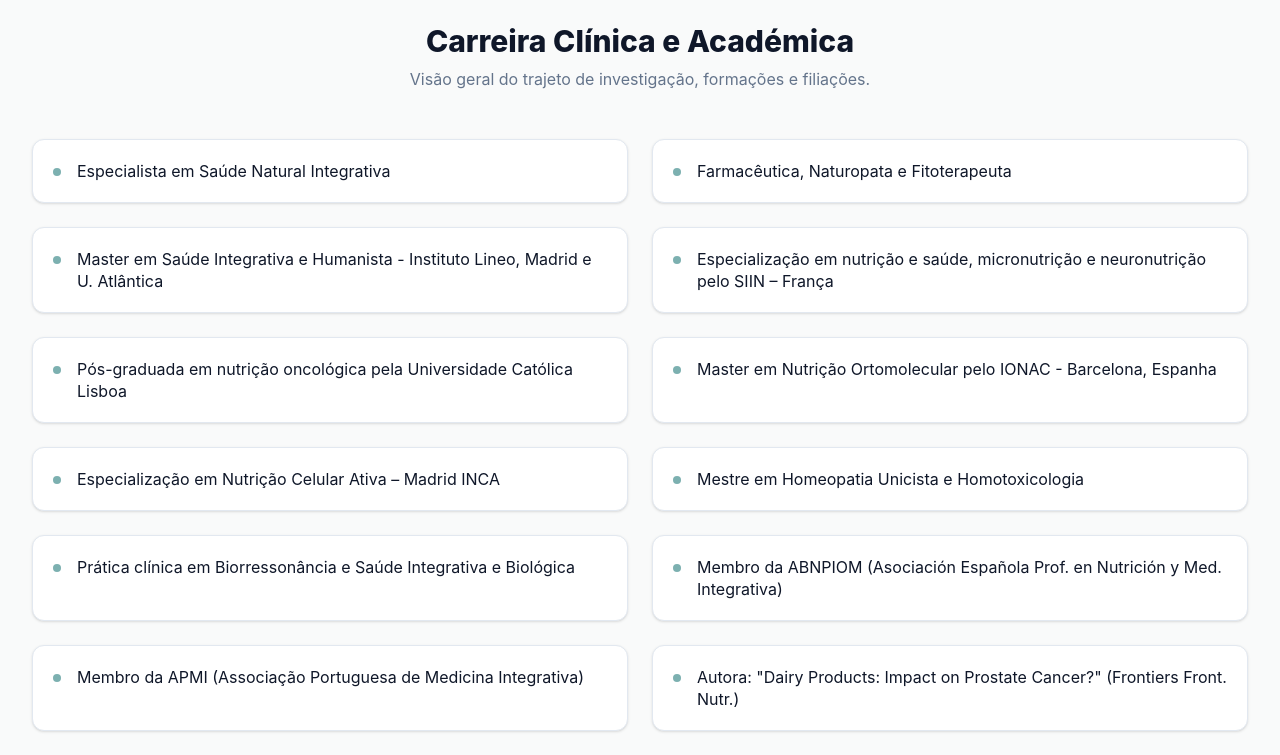
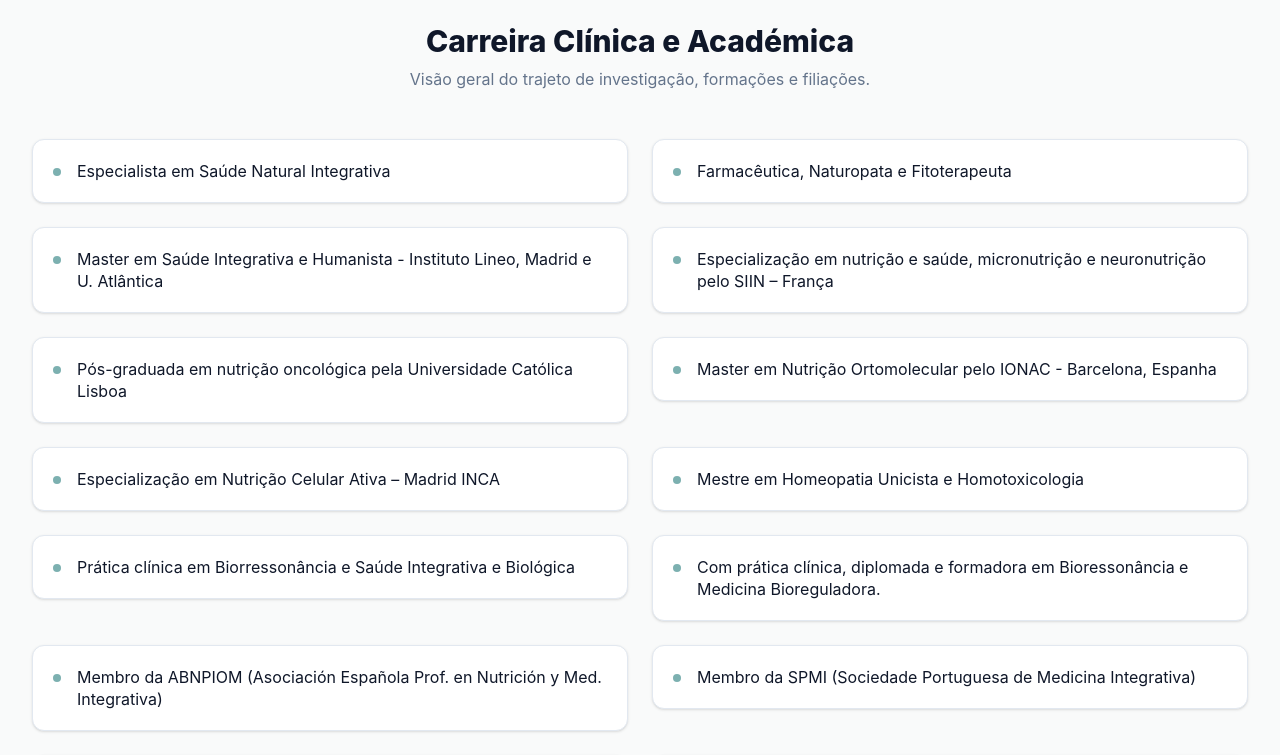
Before and after one commit to layoutdev-pt/Dra.Vasconcelos, a React (Vite) app: page /sobre in a window 1280 px wide. Shown: the part 5280-6035 px from the top of the page. Built offline with nearby package versions, Linux system fonts and the light colour scheme; no server answers; the database is empty.

Commit message:
Alteracoes em About

```diff
--- a/src/sections/about/AuthorityMetrics.tsx
+++ b/src/sections/about/AuthorityMetrics.tsx
@@ -78,7 +78,8 @@ export const AuthorityMetrics: React.FC = () => {
               </p>
             </div>
 
-            <div className="grid grid-cols-1 md:grid-cols-2 gap-4 lg:gap-6">
+            {/* O SEGREDO ESTÁ AQUI: Adicionado "items-start" para evitar que os cartões estiquem */}
+            <div className="grid grid-cols-1 md:grid-cols-2 gap-4 lg:gap-6 items-start">
               {[
                 "Especialista em Saúde Natural Integrativa",
                 "Farmacêutica, Naturopata e Fitoterapeuta",
@@ -89,9 +90,11 @@ export const AuthorityMetrics: React.FC = () => {
                 "Especialização em Nutrição Celular Ativa – Madrid INCA",
                 "Mestre em Homeopatia Unicista e Homotoxicologia",
                 "Prática clínica em Biorressonância e Saúde Integrativa e Biológica",
+                "Com prática clínica, diplomada e formadora em Bioressonância e Medicina Bioreguladora.",
                 "Membro da ABNPIOM (Asociación Española Prof. en Nutrición y Med. Integrativa)",
-                "Membro da APMI (Associação Portuguesa de Medicina Integrativa)",
+                "Membro da SPMI (Sociedade Portuguesa de Medicina Integrativa)",
                 'Autora: "Dairy Products: Impact on Prostate Cancer?" (Frontiers Front. Nutr.)',
+                "Pós-graduada em Adequação Nutricional e Manutenção da Homeostase — Prevenção e Tratamento de Doenças Relacionadas com a Idade, pela Academia Dr. Lair Ribeiro e pelo Centro Universitário INGA, Brasil.",
               ].map((exp, idx) => (
                 <div
                   key={idx}
```
